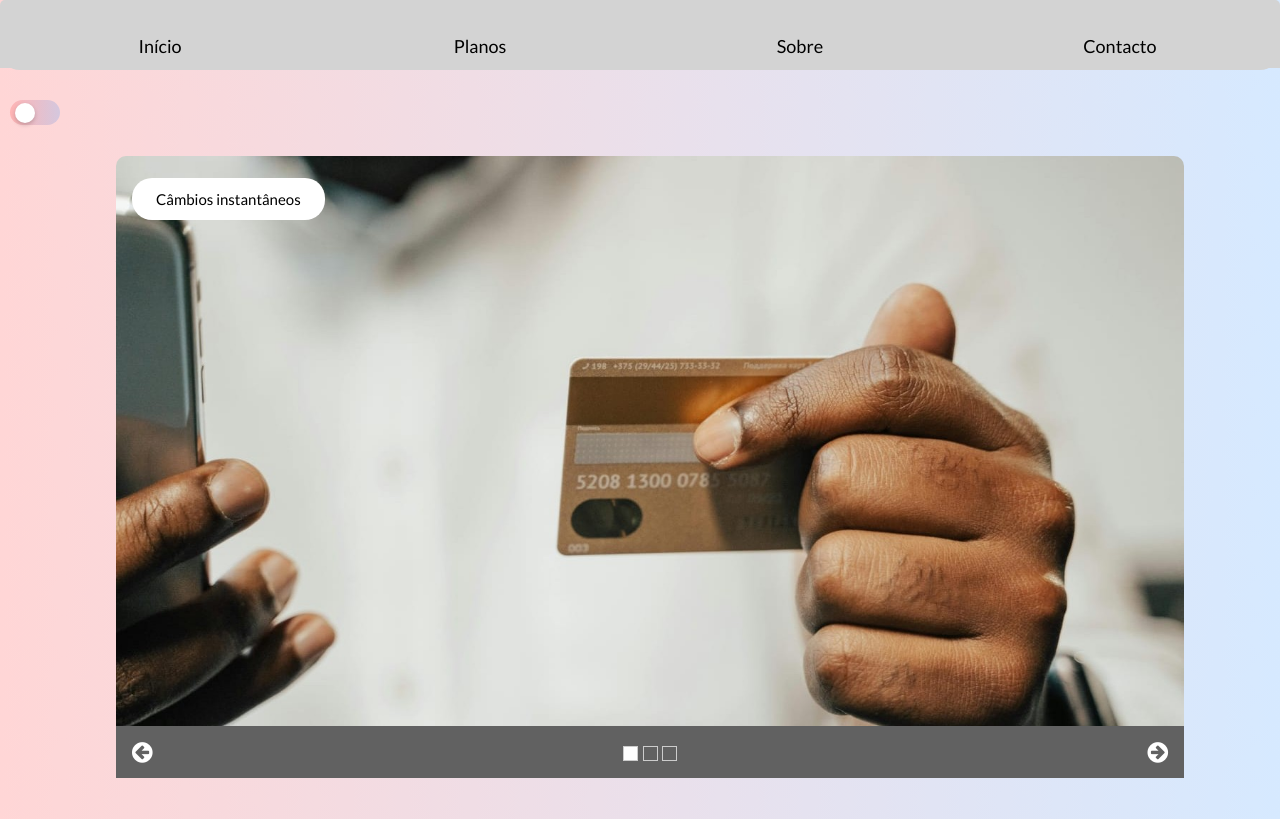
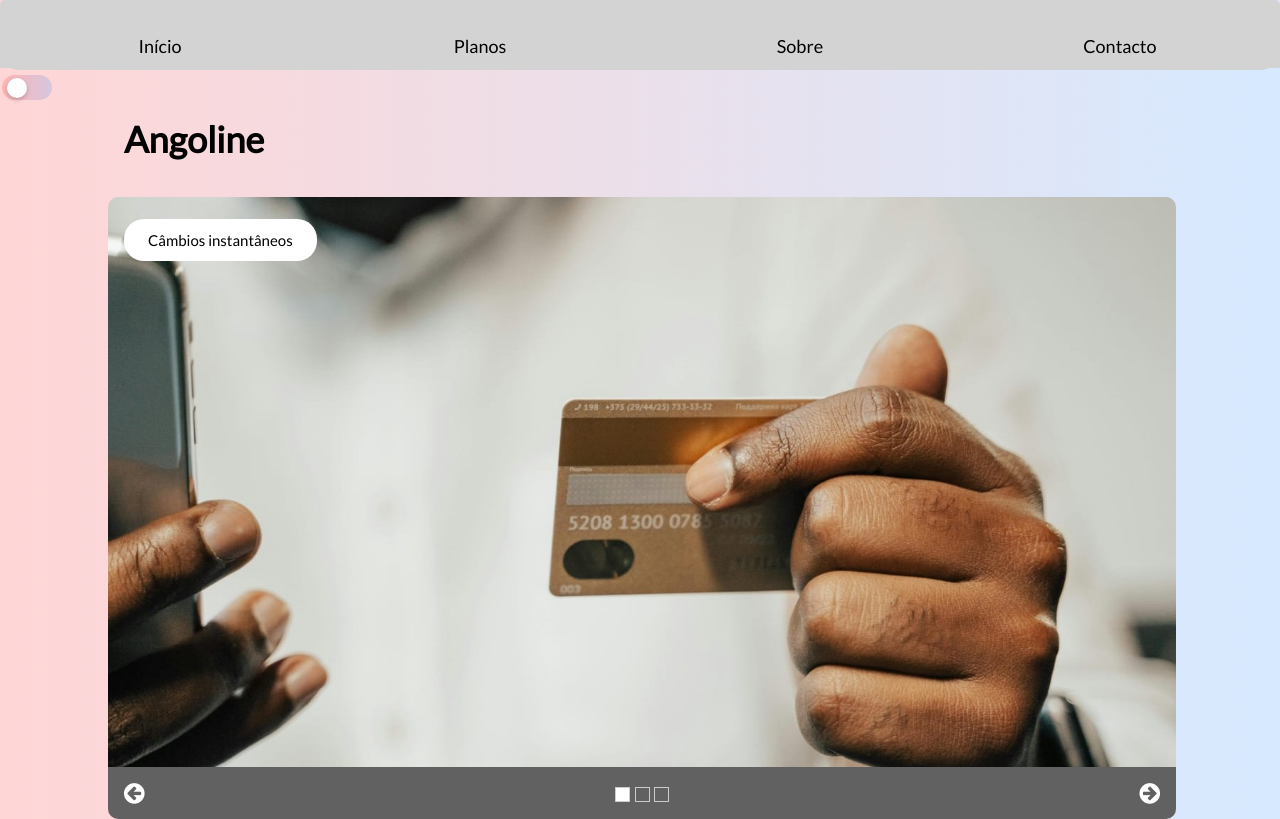
Before and after one commit to JoseJDMuxito/angoline, a website built with webpack: page index.html in a window 1280 px wide. Shown: the top 819 px of the page. Built offline with nearby package versions, Linux system fonts and the light colour scheme.

Commit message:
gfgjkgjfghfgf

```diff
--- a/css/style.css
+++ b/css/style.css
@@ -31,11 +31,17 @@
 }
 
 
+.d3 {
+  border-radius: 0 0 10px 10px;
+  /* Ordem: superior-esquerdo, superior-direito, inferior-direito, inferior-esquerdo */
+}
+
+
 /* Estilo do botão fixo no canto superior direito */
 .theme-toggle {
   position: relative;
-  top: 100px;
-  left: 10px;
+  top: 75px;
+  left: 2px;
 }
 body{
   transition: background-color 0.5s ease, background-image 0.5s ease;
--- a/index.html
+++ b/index.html
@@ -43,13 +43,13 @@
 <!-- Content -->
 <div class="w3-content" style="max-width:1100px;margin-top:80px;margin-bottom:80px">
 
-  <div class="w3-panel">
-    <h1><b>Angoline</b></h1>
-    <p></p>
-  </div>
+  <!-- Slideshow -->
+  <div class="w3-container "  style="margin-top:-100px">
+    <div class="w3-panel">
+      <h1><b>Angoline</b></h1>
+      <p></p>
+    </div>
 
-  <!-- Slideshow -->
-  <div class="w3-container "  style="margin-top:-150px">
     <div class="w3-display-container mySlides">
       <img src="img/WhatsApp%20Image%202024-12-20%20à%2021.24.20_3e370750.jpg" style="width:100%"  class="d2">
       <div class="w3-display-topleft w3-container w3-padding-32">
@@ -70,7 +70,7 @@
     </div>
 
     <!-- Slideshow next/previous buttons -->
-    <div class="w3-container w3-dark-grey w3-padding w3-xlarge">
+    <div class="w3-container w3-dark-grey w3-padding w3-xlarge d3">
       <div class="w3-left" onclick="plusDivs(-1)"><i class="fa fa-arrow-circle-left w3-hover-text-teal"></i></div>
       <div class="w3-right" onclick="plusDivs(1)"><i class="fa fa-arrow-circle-right w3-hover-text-teal"></i></div>
 
```
